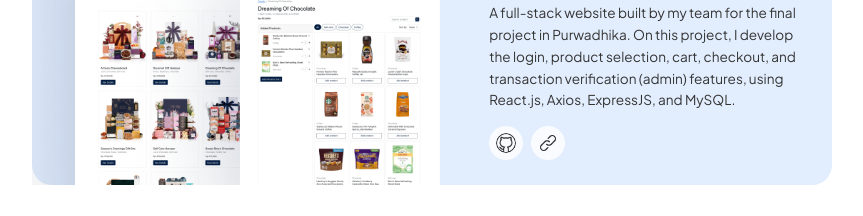
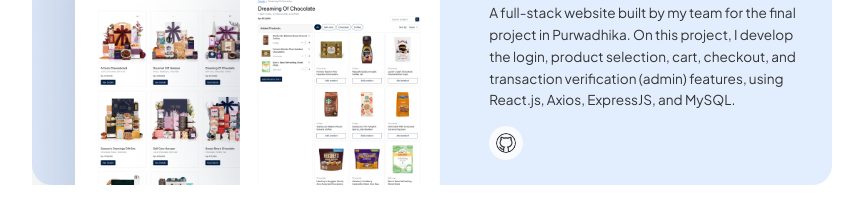
Before and after one commit to nithipramesti/nithipramesti.github.io, a plain HTML site: page index.html in a window 1280 px wide. Shown: the part 1080-1296 px from the top of the page, without its empty margins (208-1071 px from the left). Drawn offline with Linux system fonts and the light colour scheme; files whose address does not match are found by name.

Commit message:
remove unused icon

```diff
--- a/index.html
+++ b/index.html
@@ -59,9 +59,7 @@
               <a href="https://github.com/nithipramesti?tab=repositories&q=parshare&type=&language=&sort=" target="_blank" class="link__github">
                 <img src="./img/link-github.png" alt="GitHub" title="GitHub" />
               </a>
-              <a href="http://parshare.purwadhikajcvl1.com/" target="_blank" class="link__web">
-                <img src="./img/link-web.png" alt="Deployed Web" title="Deployed Web" />
-              </a>
+
             </div>
           </div>
         </div>
```
